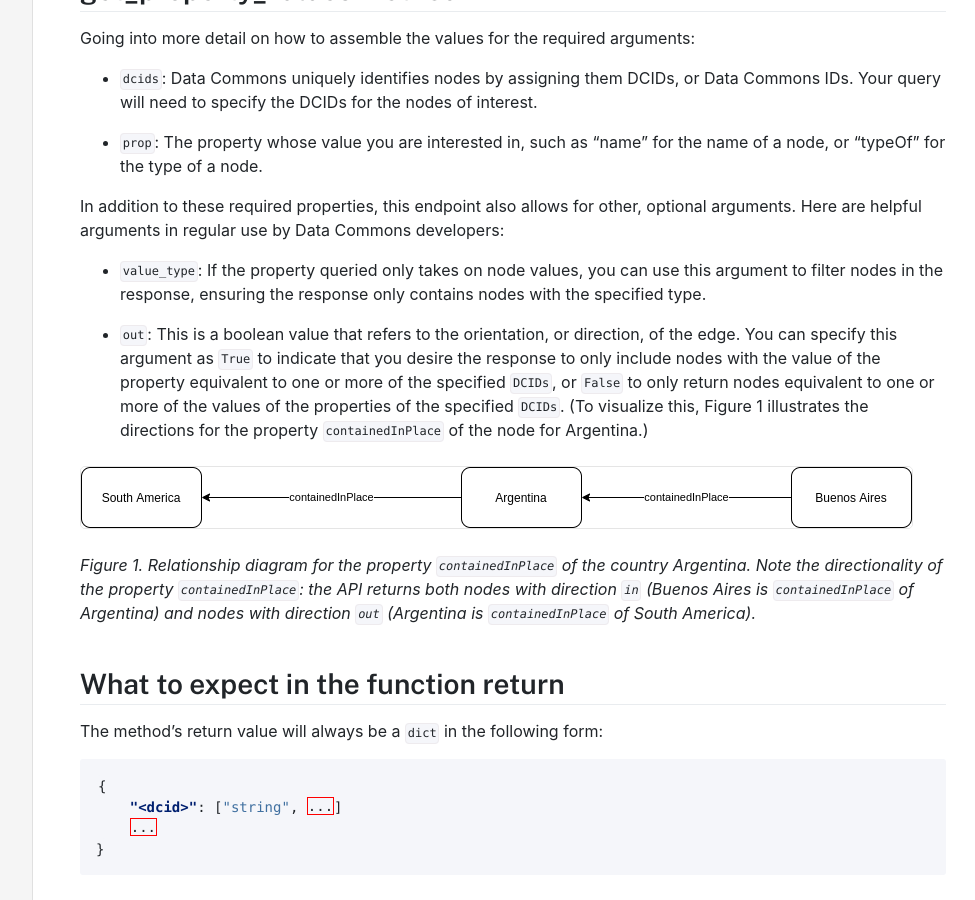
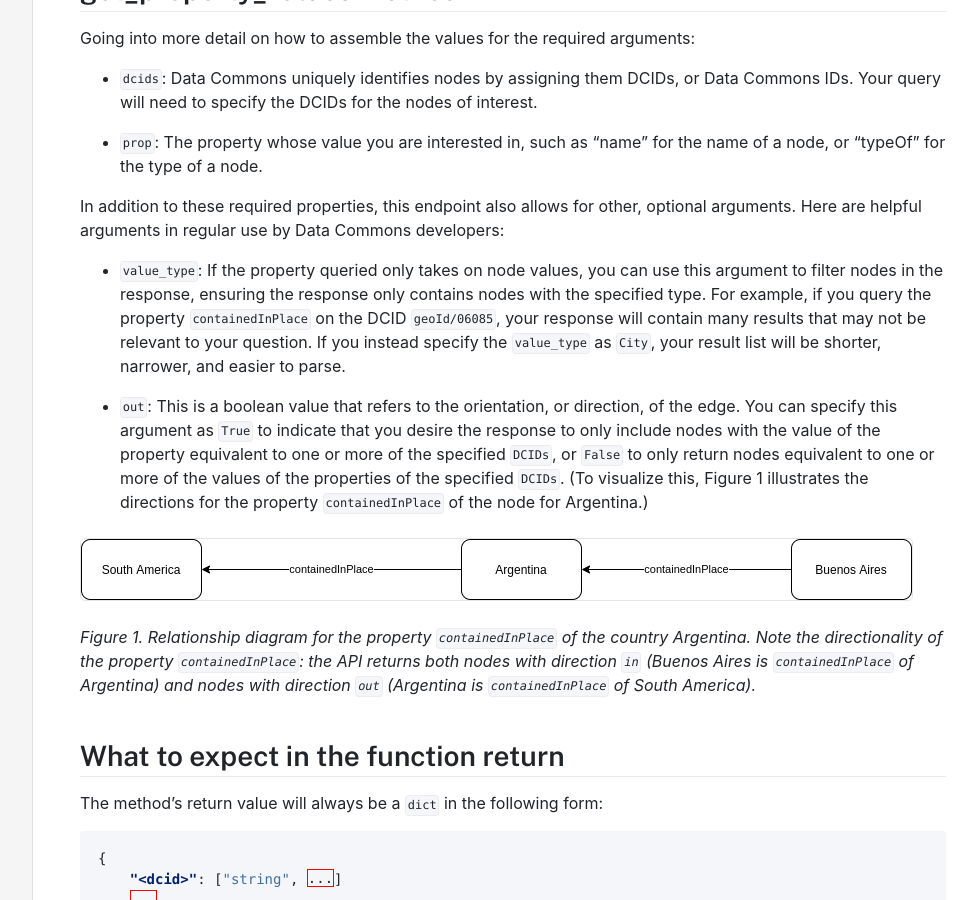
Before and after one commit to datacommonsorg/docsite, a Jekyll site: the page built from api/python/property_value.md, in a window 1280 px wide and 900 px high, scrolled down 786 px. Shown: the whole window, without its empty margins (287-1262 px from the left). Built offline with Jekyll 4.4.1, drawn with Linux system fonts in a browser that asks for light colours; comment, search, counter and statistics services are not loaded.

Commit message:
added example to value_type

```diff
--- a/api/python/property_value.md
+++ b/api/python/property_value.md
@@ -39,7 +39,7 @@
 
 In addition to these required properties, this endpoint also allows for other, optional arguments. Here are helpful arguments in regular use by Data Commons developers:
 
-  - `value_type`: If the property queried only takes on node values, you can use this argument to filter nodes in the response, ensuring the response only contains nodes with the specified type.
+  - `value_type`: If the property queried only takes on node values, you can use this argument to filter nodes in the response, ensuring the response only contains nodes with the specified type. For example, if you query the property `containedInPlace` on the DCID `geoId/06085`, your response will contain many results that may not be relevant to your question. If you instead specify the `value_type` as `City`, your result list will be shorter, narrower, and easier to parse.
 
   - `out`: This is a boolean value that refers to the orientation, or direction, of the edge. You can specify this argument as `True` to indicate that you desire the response to only include nodes with the value of the property equivalent to one or more of the specified `DCIDs`, or `False` to only return nodes equivalent to one or more of the values of the properties of the specified `DCIDs`. (To visualize this, Figure 1 illustrates the directions for the property `containedInPlace` of the node for Argentina.)
 
```
